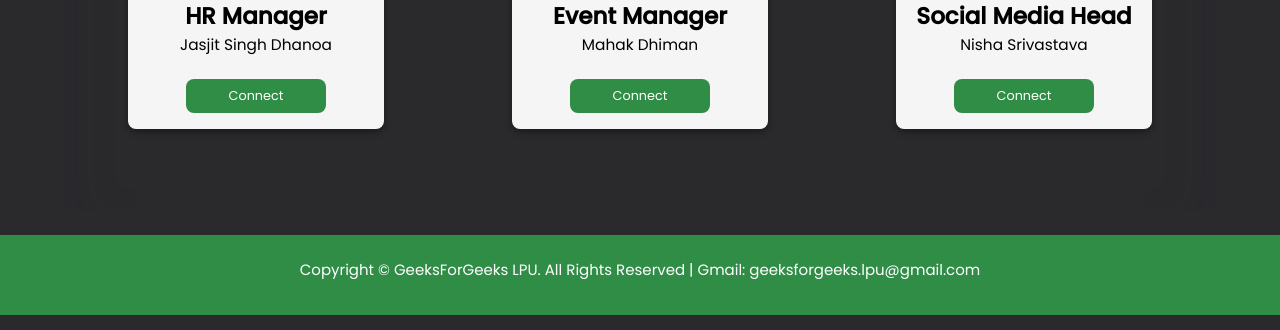
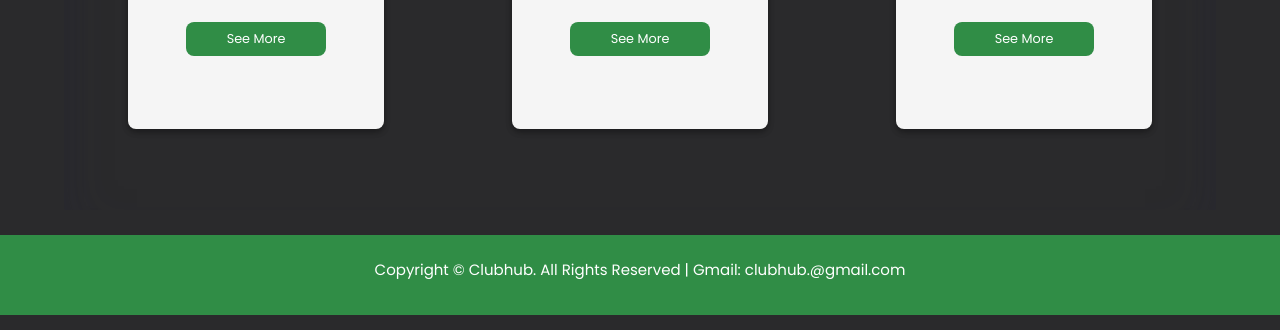
Before and after one commit to MeatShield0/FinalDemo, a Django app: page /aboutus in a window 1280 px wide. Shown: the part 2772-3102 px from the top of the page. Run offline with Django 5.2, Linux system fonts and the light colour scheme; some web fonts are replaced.

```diff
--- a/templates/Authentication/aboutus.html
+++ b/templates/Authentication/aboutus.html
@@ -30,7 +30,7 @@
         <div class="container">
             <div class="navbar">
                 <div class="logo">
-                    <img src="Geeks Icon 2.png" alt="GeeksforGeeks LPU Chapter" width="75px" height="75px">
+                    <img src="{% static 'image/logo.png' %}" alt="GeeksforGeeks LPU Chapter" width="75px" height="75px">
                 </div>
 
             </div>
@@ -47,35 +47,35 @@
             <p>Welcome to ClubHub, a dynamic haven where passion meets camaraderie. Immerse yourself in the rhythmic beats of our Music Club, where melodies intertwine with soulful vibes. Feel the energy on the dance floor at our Dance Club, where diverse styles fuse into a vibrant symphony of movement. For sports enthusiasts, our Sports Club is a playground of skill and camaraderie, fostering teamwork and competition. At ClubHub, we celebrate diversity and unity, offering a unique space for every interest. Join us in creating unforgettable memories, forging friendships, and experiencing the pulsating heartbeat of our vibrant community. Discover your rhythm, express your moves, and unleash your athletic prowess at ClubHub  where passions unite!
             </p>
         </div>
-        <h1 class="team"> TEAM MEMEBERS</h1>
+        <h1 class="team"> GALLERY </h1>
 
         <div class="container-1">
             <div class="flexbox1">
-                <img id="pic" src="ceo.jpg" alt="Ashutosh Mohapatra">
-                <h2 class="head1">CEO</h2>
-                <p class="a">Ashutosh Mohapatra</p>
+                <img id="pic" src="{% static 'image/clubimg1.jpg' %}" alt="Ashutosh Mohapatra">
+                <h2 class="head1"></h2>
+                <p class="a"></p>
                 <br>
-                <form action="https://www.linkedin.com/in/mpashutosh/">
-                    <button class="button"><span>Connect </span></button>
+                <form action="https://lavasa.christuniversity.in/">
+                    <button class="button"><span>See More </span></button>
                 </form>
             </div>
             <br>
             <div class="flexbox1">
-                <img id="pic" src="Nitinsir.jpg" alt="Nitin Sir">
-                <h2 class="head1">Head Of DYA</h2>
-                <p class="a">Dr. Nitin Bhardwaj</p>
+                <img id="pic" src="{% static 'image/img2.jpg' %}" alt="Nitin Sir">
+                <h2 class="head1"></h2>
+                <p class="a"></p>
                 <br>
-                <form action="https://www.linkedin.com/in/dr-nitin-bhardwaj-197a98113/"><button
-                        class="button"><span>Connect </span></button></form>
+                <form action="https://lavasa.christuniversity.in/"><button
+                        class="button"><span>See More </span></button></form>
             </div>
             <br>
             <div class="flexbox1">
                 <img id="pic" src="HarneetMam.jpg" alt="Harneet kaur">
-                <h2 class="head1">Faculty Facilitator</h2>
-                <p class="a">Er. Harneet Kaur</p>
+                <h2 class="head1"></h2>
+                <p class="a"></p>
                 <br>
-                <form action="https://www.linkedin.com/in/harneetkaur1991/">
-                    <button class="button"><span>Connect </span></button>
+                <form action="https://lavasa.christuniversity.in/">
+                    <button class="button"><span>See More </span></button>
                 </form>
             </div>
             <br>
@@ -84,31 +84,31 @@
         <div class="container-1">
             <div class="flexbox1">
                 <img id="pic" src="Abhiraj.jpg" alt="Abhiraj">
-                <h2 class="head1">Technical Head</h2>
-                <p class="a">Abhiraj Sinha</p>
+                <h2 class="head1"></h2>
+                <p class="a"></p>
                 <br>
-                <form action="https://www.linkedin.com/in/iabhirajsinha/">
-                    <button class="button"><span>Connect </span></button>
+                <form action="https://lavasa.christuniversity.in/">
+                    <button class="button"><span>See More </span></button>
                 </form>
             </div>
             <br>
             <div class="flexbox1">
                 <img id="pic" src="Supriya.jpg" alt="supriya">
-                <h2 class="head1">Public Relations Head</h2>
-                <p class="a">Supriya Kumari</p>
+                <h2 class="head1"></h2>
+                <p class="a"></p>
                 <br>
-                <form action="https://www.linkedin.com/in/supriyak23/">
+                <form action="https://lavasa.christuniversity.in/">
                     <button class="button"><span>Connect </span></button>
                 </form>
             </div>
             <br>
             <div class="flexbox1">
                 <img id="pic" src="Jigyanshu.jpg" alt="shirts">
-                <h2 class="head1">Anchoring Head</h2>
-                <p class="a">Jigyanshu Raj</p>
+                <h2 class="head1"></h2>
+                <p class="a"></p>
                 <br>
-                <form action="https://www.linkedin.com/in/jigyanshu-r-bhatt-84a4521bb/">
-                    <button class="button"><span>Connect </span></button>
+                <form action="https://lavasa.christuniversity.in/">
+                    <button class="button"><span>See More </span></button>
                 </form>
             </div>
             <br>
@@ -117,31 +117,31 @@
         <div class="container-1">
             <div class="flexbox1">
                 <img id="pic" src="Jasjit_Singh.jpg" alt="Ashutosh Mohapatra">
-                <h2 class="head1">HR Manager</h2>
-                <p class="a">Jasjit Singh Dhanoa</p>
+                <h2 class="head1"></h2>
+                <p class="a"></p>
                 <br>
-                <form action="https://www.linkedin.com/in/jasjit-singh-dhanoa/">
-                    <button class="button"><span>Connect </span></button>
+                <form action="https://lavasa.christuniversity.in/">
+                    <button class="button"><span>See More </span></button>
                 </form>
             </div>
             <br>
             <div class="flexbox1">
                 <img id="pic" src="Mahak_Dhiman.jpg" alt="Mahak Dhiman">
-                <h2 class="head1">Event Manager</h2>
-                <p class="a">Mahak Dhiman</p>
+                <h2 class="head1"></h2>
+                <p class="a"></p>
                 <br>
-                <form action="https://www.linkedin.com/in/mahak-dhiman710/">
-                    <button class="button"><span>Connect </span></button>
+                <form action="https://lavasa.christuniversity.in/">
+                    <button class="button"><span>See More </span></button>
                 </form>
             </div>
             <br>
             <div class="flexbox1">
                 <img id="pic" src="Nisha_Srivastava.png" alt="shirts">
-                <h2 class="head1">Social Media Head</h2>
-                <p class="a">Nisha Srivastava</p>
+                <h2 class="head1"></h2>
+                <p class="a"></p>
                 <br>
-                <form action="https://www.linkedin.com/in/yellowgem/">
-                    <button class="button"><span>Connect </span></button>
+                <form action="https://lavasa.christuniversity.in/">
+                    <button class="button"><span>See More </span></button>
                 </form>
             </div>
             <br>
@@ -150,7 +150,7 @@
     <br>
     <footer>
         <div class="footer1">
-            <p class="footpara">Copyright &copy; GeeksForGeeks LPU. All Rights Reserved | Gmail: geeksforgeeks.lpu@gmail.com </p>
+            <p class="footpara">Copyright &copy; Clubhub. All Rights Reserved | Gmail: clubhub.@gmail.com </p>
             <br>
         </div>
     </footer>
--- a/templates/Authentication/contactus.html
+++ b/templates/Authentication/contactus.html
@@ -22,7 +22,7 @@
         <div class="container">
             <div class="navbar">
                 <div class="logo">
-                    <img src="Geeks Icon 2.png" alt="GeeksforGeeks LPU Chapter" width="75px" height="75px">
+                    <img src="{% static 'image/logo.png' %}" alt="" width="75px" height="75px">
                 </div>
 
             </div>
@@ -51,7 +51,7 @@
     <br>
     <footer>
         <div class="footer1">
-            <p class="footpara">Copyright &copy; GeeksForGeeks LPU. All Rights Reserved | Gmail: geeksforgeeks.lpu@gmail.com </p>
+            <p class="footpara">Copyright &copy; Clubhub. All Rights Reserved | Gmail: clubhub.@gmail.com </p>
             <br>
         </div>
     </footer>
--- a/templates/Authentication/home.html
+++ b/templates/Authentication/home.html
@@ -53,7 +53,7 @@
         <div class="container">
         <div class="navbar">
             <div class="logo">
-                <img src="Geeks Icon 2.png" alt="GeeksforGeeks LPU Chapter" width="75px" height="75px">
+                <img src="{% static 'image/logo.png' %}" alt="" width="75px" height="75px">
             </div>
             <nav>
                 <ul>
@@ -120,13 +120,13 @@
             </div>
             <div class="footer-col-2">
                 <h1 class="txt">Contact Us</h1>
-                <p class="lower-txt-p">geeksforgeeks.lpu@gmail.com</p>
+                <p class="lower-txt-p">clubhub@gmail.com</p>
             </div>
         </div>
     </div>
     <div class="grey-bar"></div>
     <div class="rights">
-        <p>Copyright &copy; GeeksForGeeks LPU. All Rights Reserved | Gmail: geeksforgeeks.lpu@gmail.com </p>
+        <p>Copyright &copy; Clubhub. All Rights Reserved | Gmail: clubhub@gmail.com </p>
     </div>
     <div class="grey-bar"></div>
 
```
Also changed, not shown: db.sqlite3, static/image/clubimg1.jpg (added), static/image/img1.jpg (added), static/image/img2.jpg (added), static/image/logo.png (added), templates/ClubNexus/join.html (deleted).
